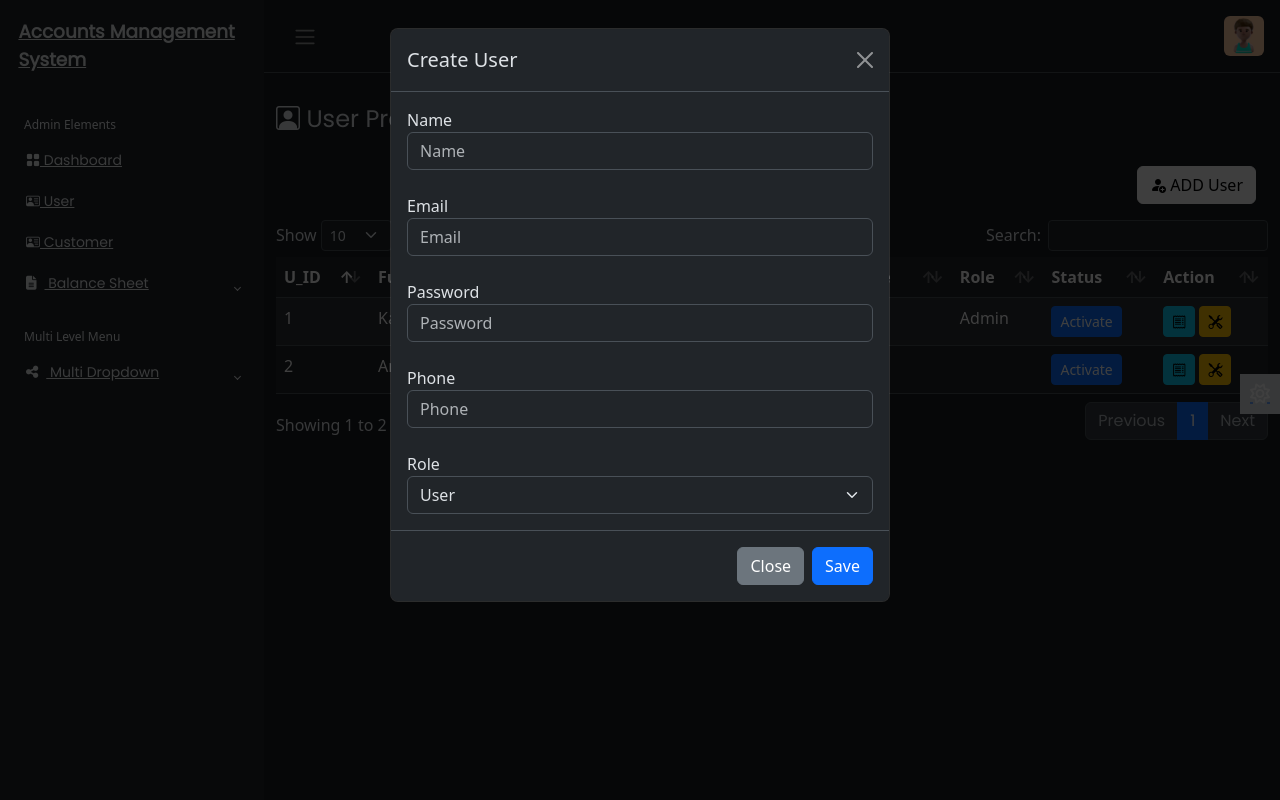
After one commit to Adam0019/AMS, a PHP site: page /User/user.php in a window 1280 px wide, after a click on "ADD User". The commit adds this page. Run offline with PHP 8.4, Linux system fonts and the light colour scheme; a user stored in the database is signed in; data comes from the database, SQL or seed files in the repository; data that the repository does not hold is empty; some libraries are stand-ins or nearby versions.

Commit message:
user done

```diff
--- a/Customer/customer.php
+++ b/Customer/customer.php
@@ -51,7 +51,7 @@ if (isset($_SESSION['userAuth']) && $_SESSION['userAuth']!="" )
                 <table id="example" class="table table-striped data-table"style="width:100%">
                     <thead>
                         <tr>
-                            <th>C_Id</th>
+                            <th>C_ID</th>
                             <th>Name</th>
                             <th>Email</th>
                             <th>Phone</th>
--- /dev/null
+++ b/User/user.php
@@ -0,0 +1,205 @@
+<?php
+include('../includes/header.php');
+if(isset($_SESSION['userAuth'])&& $_SESSION['userAuth']!="")
+{
+    include('../includes/sidebar.php');
+?>
+<main class="mt-3 pt-3">
+    <div class="container-fluid">
+        <div class="row">
+            <div class="col-md-8">
+                <h4><i class="bi bi-person-square"></i> User Profile</h4>
+            </div>
+
+
+        <?php
+        // Database connection using PDO
+        require_once('../config/dbcon.php');
+        ?>
+
+        <!-- Add User modal button -->
+         <div class="mt-4 px-4">
+            <button type="button" class="btn btn-light float-end" data-bs-toggle="modal" data-bs-target="#userModal">
+                <i class="bi bi-person-fill-add"></i>
+                ADD User
+            </button>
+         </div>
+
+    </div>
+
+    <!-- User Table -->
+     <?php
+     try{
+        $querry = "SELECT * FROM user_tbl ORDER BY u_id";
+        $stmt = $pdo->prepare($querry);
+        $stmt->execute();
+        $result = $stmt->fetchAll(PDO::FETCH_ASSOC);
+     }catch (PDOException $e){
+        echo "Error fetching records:" .$e->getMessage();
+        $result=[];
+     }
+     ?>
+
+    <div class="mt-3">
+        <table id="example" class="table table-striped data-table" style="width:100%">
+            <thead>
+                <tr>
+                    <th>U_ID</th>
+                    <th>Full Name</th>
+                    <th>Email</th>
+                    <th>Phone</th>
+                    <th>Username</th>
+                    <th>Role</th>
+                    <th>Status</th>
+                    <th>Action</th>
+                </tr>
+            </thead>
+
+            <tbody>
+                <?php foreach($result as $row){?>
+                <tr>
+                    <td><?php echo $row['u_id'];?></td>
+                    <td><?php echo $row['u_name'];?></td>
+                    <td><?php echo $row['u_email'];?></td>
+                    <td><?php echo $row['u_phone'];?></td>
+                    <td><?php echo $row['username'];?></td>
+                    <td><?php echo $row['role'];?></td>
+                    <td>
+                       <a href="toggle_user.php?id=<?php echo $row['u_id']; ?>"<button type="button" class="btn btn-primary btn-sm" data-toggle="button" aria-pressed="false" autocomplete="off">
+                                        </button>
+                                            <?php echo ($row['u_status'] == 'active') ? 'Inactive' : 'Activate'; ?>
+                                        </a>
+                    </td>
+                    <td>
+                     <button class="btn btn-info btn-sm viewUser" data-id="<?php echo $row['u_id']; ?>" data-bs-toggle="modal" data-bs-target="#viewUserModal"><i class="bi bi-receipt"></i></button>
+
+                     <button class="btn btn-warning btn-sm editUser" data-id="<?php echo $row['u_id']; ?>" data-bs-toggle="modal" data-bs-target="#editUserModal"><i class="bi bi-tools"></i></button>
+                    </td>
+
+                </tr>
+                <?php } ?>
+            </tbody>
+        </table>
+    </div>
+    </div>
+
+
+</main>
+
+<!-- Add User Modal -->
+<div class="modal fade" id="userModal" tabindex="-1" aria-labelledby="userModalLabel" aria-hidden="true">
+  <div class="modal-dialog">
+    <div class="modal-content">
+      <div class="modal-header">
+        <h1 class="modal-title fs-5" id="userModalLabel">Create User</h1>
+        <button type="button" class="btn-close" data-bs-dismiss="modal" aria-label="Close"></button>
+      </div>
+      <div class="modal-body">
+        <form id="userForm">
+             <div class="form-group">
+                            <label for="u_name">Name</label>
+                            <input type="text" class="form-control" id="u_name" name="u_name" placeholder="Name" required>
+                        </div>
+                        <div class="form-group mt-4">
+                            <label for="u_email">Email</label>
+                            <input type="email" class="form-control" id="u_email" name="u_email" placeholder="Email" required>
+                        </div>
+                        <div class="form-group mt-4">
+                            <label for="password">Password</label>
+                            <input type="password" class="form-control" id="password" name="password"  data-type="password" placeholder="Password" required>
+                        </div>
+                        <div class="form-group mt-4">
+                            <label for="u_phone">Phone</label>
+                            <input type="text" class="form-control" id="u_phone" name="u_phone" placeholder="Phone" required>
+                        </div>
+                        <div class="form-group mt-4">
+                            <label for="role">Role</label>
+                            <select class="form-select" id="role" name="role" required>
+                                <option value="User"selected>User</option>
+                                <option value="Admin">Admin</option>
+                            </select>
+                        </div>
+        </div>
+        <input type="hidden" name="submit" value="submit">
+        <input type="hidden" name="fromUser" value="fromUser">
+        <div class="modal-footer">
+            <a href="user.php"></a>
+            <button type="button" class="btn btn-secondary" data-bs-dismiss="modal">Close</button>
+            <button type="submit" class="btn btn-primary">Save</button>
+        </div>
+    </form>
+    </div>
+  </div>
+</div>
+
+<!-- View User Modal -->
+<div class="modal fade" id="viewUserModal" tabindex="-1" aria-labelledby="viewUserModalLabel" aria-hidden="true">
+    <div class="modal-dialog">
+        <div class="modal-content">
+            <div class="modal-header">
+                <h5 class="modal-title" id="viewUserModalLabel">User Details</h5>
+                <button type="button" class="btn-close" data-bs-dismiss="modal" aria-label="Close"></button>
+            </div>
+            <div class="modal-body" id="userDetails">
+                <!-- User details will be loaded here dynamically -->
+
+            </div>
+        </div>
+    </div>
+</div>
+
+<!-- Edit User Modal -->
+<div class="modal fade" id="editUserModal" tabindex="-1" aria-labelledby="editUserModalLabel" aria-hidden="true">
+    <div class="modal-dialog">
+        <div class="modal-content">
+            <div class="modal-header">
+                <h5 class="modal-title" id="editUserModalLabel">Edit User</h5>
+                <button type="button" class="btn-close" data-bs-dismiss="modal" aria-label="Close"></button>
+            </div>
+            <div class="modal-body">
+                <form id="editUserForm">
+                    <input type="hidden" id="edit_u_id" name="u_id">
+                    <div class="mb-3">
+                        <label for="edit_u_name" class="form-label">Name</label>
+                        <input type="text" class="form-control" id="edit_u_name" name="u_name" required>
+                    </div>
+                    <div class="mb-3">
+                        <label for="edit_u_email" class="form-label">Email</label>
+                        <input type="email" class="form-control" id="edit_u_email" name="u_email" required>
+                    </div>
+                    <div class="mb-3">
+                        <label for="edit_u_phone" class="form-label">Phone</label>
+                        <input type="text" class="form-control" id="edit_u_phone" name="u_phone" required>
+                    </div>
+                    <div class="mb-3">
+                        <label for="edit_password" class="form-label">Password</label>
+                        <input type="text" class="form-control" id="edit_password" name="password" required>
+                    </div>
+                    <div class="mb-3">
+                        <label for="edit_role" class="form-label">Role</label>
+                        <select class="form-control" id="edit_role" name="role">
+                            <option value="User">User</option>
+                            <option value="Admin">Admin</option>
+                        </select>
+                    </div>
+                    <button type="submit" class="btn btn-primary">Update User</button>
+                </form>
+            </div>
+        </div>
+    </div>
+</div>
+
+
+
+
+
+
+<?php
+include('../includes/footer.php');
+}
+else{
+   echo '<script>
+alert("Not Authorised!");
+window.location.href = "../index.php";
+</script>';
+}
--- a/includes/footer.php
+++ b/includes/footer.php
@@ -71,6 +71,104 @@ include('theme.php')
     });
 
 
+        // View the User details
+         document.addEventListener("DOMContentLoaded", function () {
+        document.querySelectorAll(".viewUser").forEach(button => {
+            button.addEventListener("click", function () {
+                let userId = this.getAttribute("data-id");
+                fetch("fetch_user_for_view.php?id=" + userId)
+                    .then(response => response.text())
+                    .then(data => {
+                        document.getElementById("userDetails").innerHTML = data;
+                    })
+                    .catch(error => console.error("Error fetching user details:", error));
+            });
+        });
+
+
+    });
+
+   // edit user details
+    document.addEventListener("DOMContentLoaded", function () {
+        // Load user details into Edit Modal
+        document.querySelectorAll(".editUser").forEach(button => {
+            button.addEventListener("click", function () {
+                let userId = this.getAttribute("data-id");
+                fetch("fetch_user.php?id=" + userId)
+                    .then(response => response.json())  // Expecting JSON response
+                    .then(data => {
+                        document.getElementById("edit_u_id").value = data.u_id;
+                        document.getElementById("edit_u_name").value = data.u_name;
+                        document.getElementById("edit_u_email").value = data.u_email;
+                        document.getElementById("edit_u_phone").value = data.u_phone;
+                        document.getElementById("edit_password").value = data.password;
+                        document.getElementById("edit_role").value = data.role;
+                    })
+                    .catch(error => console.error("Error loading user data:", error));
+            });
+        });
+
+        // Submit updated data to server
+        document.getElementById("editUserForm").addEventListener("submit", function (e) {
+            e.preventDefault();
+            let formData = new FormData(this);
+
+            fetch("update_user.php", {
+                method: "POST",
+                body: formData
+            })
+            .then(response => response.text())
+            .then(data => {
+                alert(data);  // Show success/error message
+                location.reload();  // Refresh the page
+            })
+            .catch(error => console.error("Error updating user:", error));
+        });
+    });
+
+
+
+
+
+
+
+
+
+document.addEventListener('DOMContentLoaded', function() {
+    var current = new URL(location.href).pathname.split('/').pop().split('?')[0];
+    var navLinks = document.querySelectorAll('.nav-link');
+
+    navLinks.forEach(function(link) {
+        if (link.href.endsWith(current)) {
+            link.parentElement.classList.add('active');
+        }
+    });
+});
+
+$(document).ready(function() {
+    $('#userForm').on('submit', function(e){
+        e.preventDefault();
+        console.log('working');
+
+        $.ajax({
+            url: '../signup_check.php',
+            type: 'POST',
+            data: $(this).serialize(),
+            success: function(response){
+                // console.log(response);
+                $('#userModal').modal('hide');
+                alert('User registrated successfully!');
+                window.location.reload();
+
+            },
+            error: function(xhr, status, error){
+                alert('An error occurred: ' + error);
+            }
+        });
+    });
+
+    });
+
     </script>
 
 
--- a/includes/sidebar.php
+++ b/includes/sidebar.php
@@ -11,6 +11,12 @@
                         <a href="../Dashboard/dashboard.php" class="sidebar-link">
                             <i class="bi bi-grid-fill"></i>
                             Dashboard
+                        </a>
+                    </li>
+                    <li class="sidebar-item">
+                        <a href="../User/user.php" class="sidebar-link">
+                           <i class="bi bi-person-vcard"></i>
+                            User
                         </a>
                     </li>
                     <li class="sidebar-item">
--- a/signup.php
+++ b/signup.php
@@ -21,10 +21,10 @@ include('config/dbcon.php');
         <input type="email" id="u_email" name="u_email" required>
         <label for="u_email">Enter your email</label>
     </div>
-    <!-- <div class="input-field">
+    <div class="input-field">
         <input type="phone" id="u_phone" name="u_" required>
         <label for="u_phone">Enter your phone</label>
-    </div> -->
+    </div>
       <div class="input-field">
         <input type="password" id="password" data-type="password" name="password" required>
         <label for="password">Enter your password</label>
```
Also changed, not shown: User/edit_user.php (added, +37 -0 lines), User/fetch_user.php (added, +24 -0 lines), User/fetch_user_for_view.php (added, +31 -0 lines), User/toggle_user.php (added, +38 -0 lines), User/update_user.php (added, +33 -0 lines), signup_check.php (+10 -1 lines).
